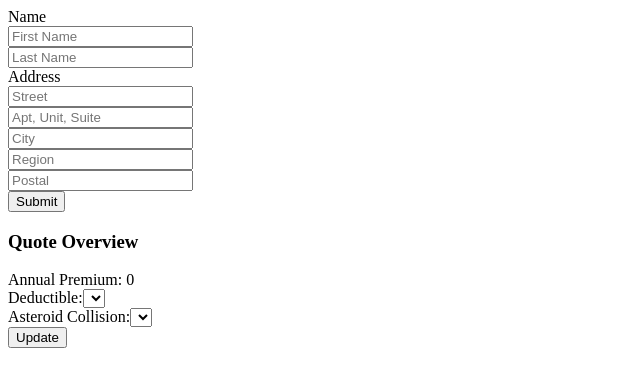
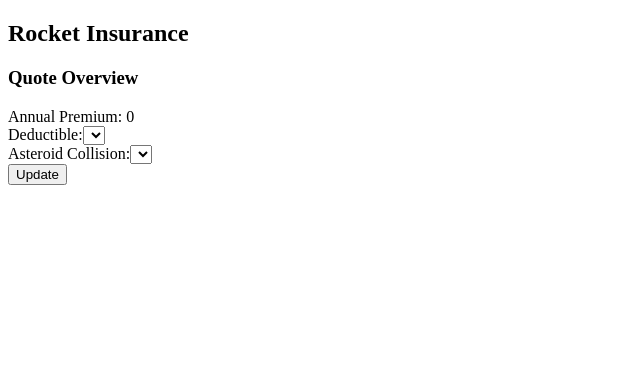
Before and after one commit to haroldseo/Rocket-Insurance, a React (Create React App) app: page /quote in a window 1280 px wide. Shown: the top 386 px of the page, without its empty margins (0-640 px from the left). Built offline with nearby package versions, Linux system fonts and the light colour scheme; the HTML template or start-up script is replaced by a standard one.

Commit message:
Install react-router-dom

```diff
--- a/package.json
+++ b/package.json
@@ -13,6 +13,7 @@
     "axios": "^0.24.0",
     "react": "^17.0.2",
     "react-dom": "^17.0.2",
+    "react-router-dom": "^6.2.1",
     "react-scripts": "5.0.0",
     "typescript": "^4.5.4",
     "web-vitals": "^2.1.3"
--- a/src/components/App.tsx
+++ b/src/components/App.tsx
@@ -1,5 +1,6 @@
 import React, { useState } from "react";
 import axios from "axios";
+import { BrowserRouter as Router, Routes, Route } from "react-router-dom";
 
 import { Client } from "../interfaces/client";
 import { Quote } from "../interfaces/quote";
@@ -46,10 +47,15 @@ const App = () => {
   };
 
   return (
-    <div className='ui container'>
-      <RatingInformation onClientSubmit={onClientSubmit} />
-      <QuoteOverview quote={quote} />
-    </div>
+    <Router>
+      <div className='ui container'>
+        <h2>Rocket Insurance</h2>
+        <Routes>
+          <Route path='/' element={<RatingInformation onClientSubmit={onClientSubmit} />} />
+          <Route path='/quote' element={<QuoteOverview quote={quote} />} />
+        </Routes>
+      </div>
+    </Router>
   );
 };
 
--- a/src/components/RatingInformation/RatingInformation.tsx
+++ b/src/components/RatingInformation/RatingInformation.tsx
@@ -1,4 +1,5 @@
 import React, { useState, ChangeEvent, FormEvent } from "react";
+import { useNavigate } from "react-router-dom";
 
 import { Client } from "../../interfaces/client";
 
@@ -17,6 +18,8 @@ const RatingInformation = ({ onClientSubmit }: TonClientSubmit) => {
     },
   });
 
+  const navigate = useNavigate();
+
   const onNameInputChange = (e: ChangeEvent<HTMLInputElement>) => {
     setClient({ ...client, [e.target.name]: e.target.value });
   };
@@ -29,6 +32,7 @@ const RatingInformation = ({ onClientSubmit }: TonClientSubmit) => {
     e.preventDefault();
 
     onClientSubmit(client);
+    navigate("/quote");
   };
 
   return (
```
Also changed, not shown: 1 other file (tests, documents, lock files or other folders).
